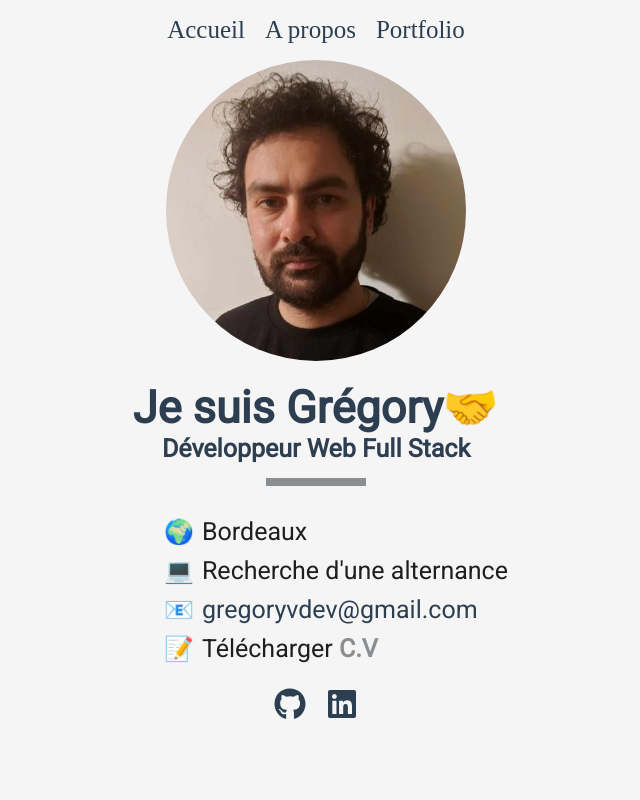
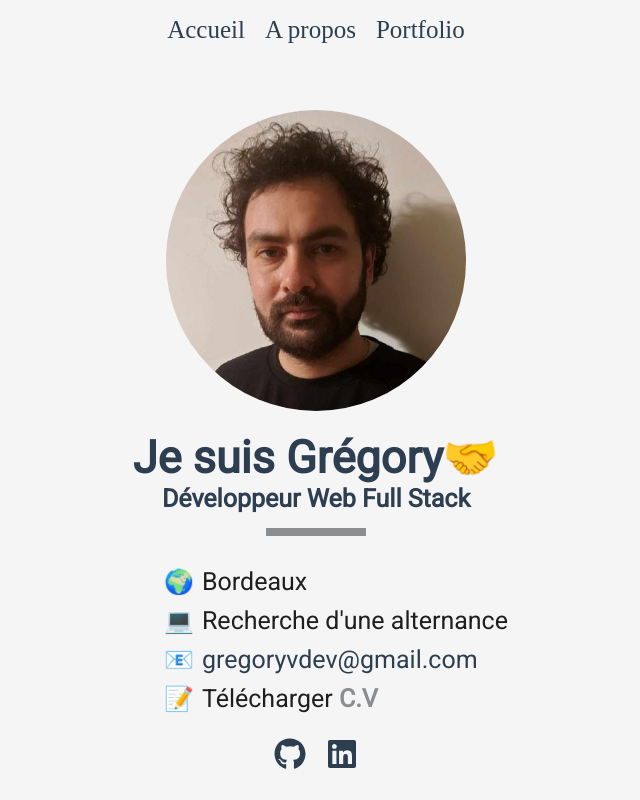
Before and after one commit to GregoryVDev/Portfolio, a React (Vite) app: page / in a window 768 px wide. Shown: the whole page, without its empty margins (68-708 px from the left). Built offline with nearby package versions, Linux system fonts and the light colour scheme.

Commit message:
Edited the width of the image and added the display flex for center the image

```diff
--- a/src/index.css
+++ b/src/index.css
@@ -22,9 +22,10 @@ section h2 {
 }
 
 .about img {
-  width: 100%;
+  width: 50%;
   border-radius: 50%;
-  margin: 20px 0;
+  display: flex;
+  margin: 50px auto 20px;
 }
 
 .about p {
@@ -240,7 +241,7 @@ section img {
 
   .about img {
     display: block;
-    margin: 0 auto 20px;
+    margin: 50px auto 20px;
     width: 50%;
   }
 
```
